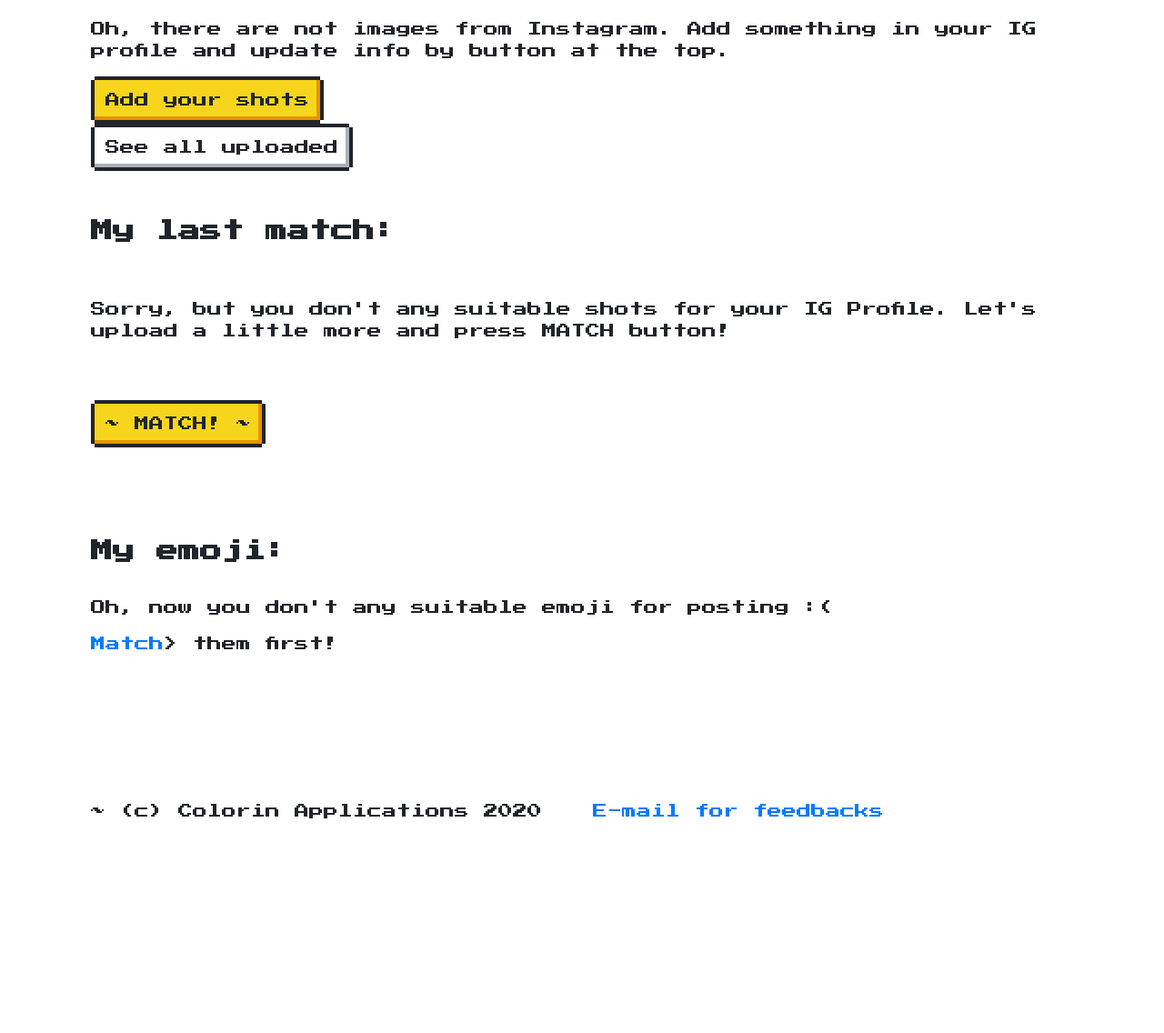
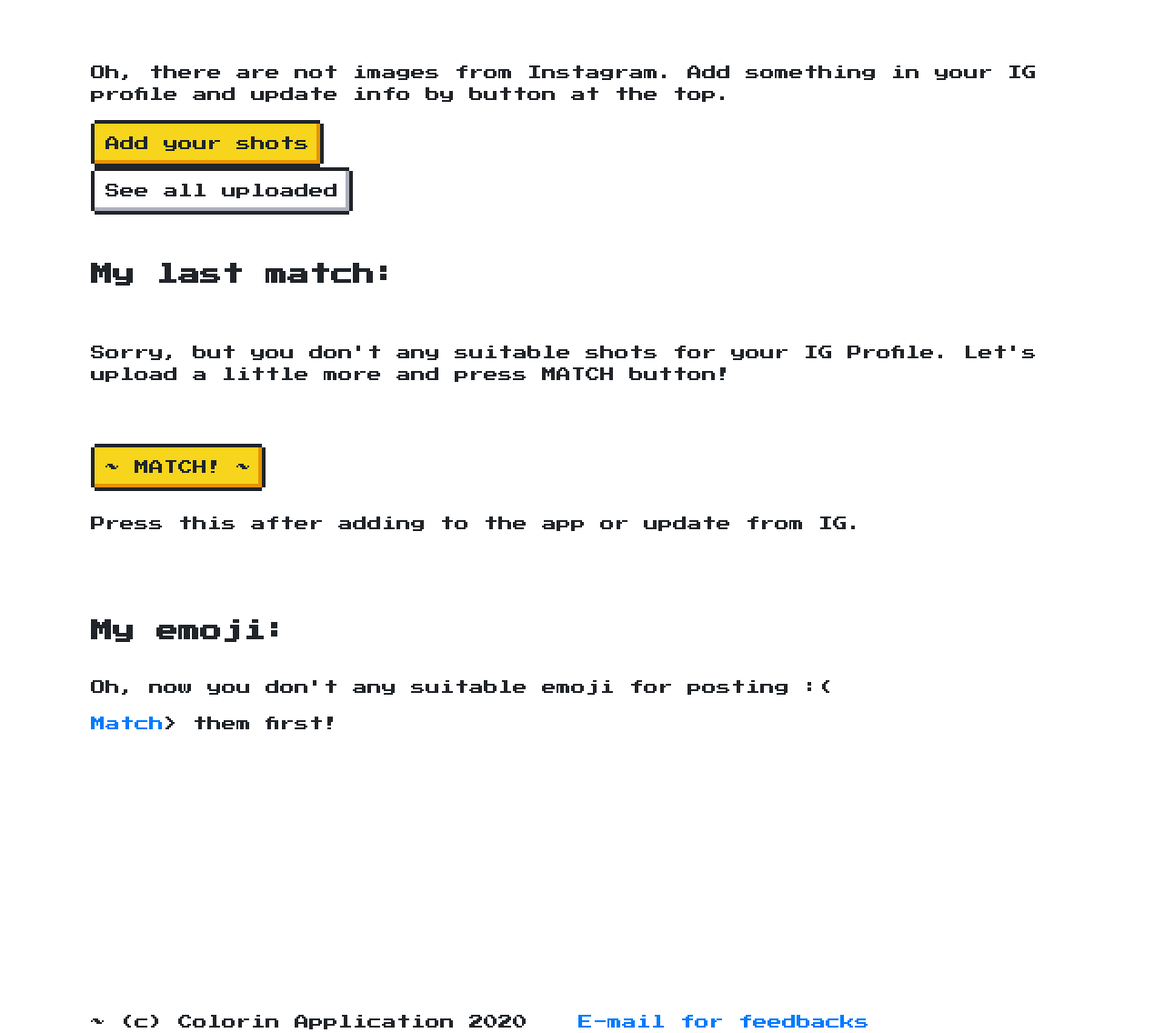
Before and after one commit to ksradau/colorin, a Python web app: template src/apps/colorin/jinja2/colorin/index.html in a window 1280 px wide. Shown: the part 322-1458 px from the top of the page at 91% size. Before the commit the page ends 1222 px from the top, so only its background shows below. Run offline with Jinja, Linux system fonts and the light colour scheme; the template is opened without the code that fills it, so the values that code supplies are empty; some libraries are stand-ins or nearby versions.

Commit message:
Working on templates

```diff
--- a/src/apps/colorin/jinja2/colorin/index.html
+++ b/src/apps/colorin/jinja2/colorin/index.html
@@ -18,10 +18,12 @@
 {% if inst_full_name %}
 <p>Full Name: {{ inst_full_name | safe }}</p>
 {% endif %}
+<br/><br/>
 
 {% if not instagram_photo_list %}
 <p>Oh, there are not images from Instagram. Add something in your IG profile and update info by button at the top.</p>
 {% else %}
+<p>My IG photo:</p>
 {% for item in instagram_photo_list %}
             <a href="{{ item.photo.url }}"><img src="{{ item.photo.url }}" height="200px"></a>
 {% endfor %}
@@ -37,6 +39,7 @@
 {% if not uploaded_photo_match_list %}
 <p>Sorry, but you don't any suitable shots for your IG Profile. Let's upload a little more and press MATCH button!</p>
 {% else %}
+<p>Here see only suitable for your Inst images</p>
 {% for item in uploaded_photo_match_list %}
             <a href="{{ item.photo.url }}"><img src="{{ item.photo.url }}" height="200px"></a>
 {% endfor %}
@@ -44,6 +47,7 @@
 {% endif %}
 <br/><br/>
 <a class="nes-btn is-warning" href="{{ url('colorin:match') }}">~ MATCH! ~</a><br/><br/>
+<p>Press this after adding to the app or update from IG.</p>
 
 
 <br/><br/><br/>
--- a/src/project/jinja2/base.html
+++ b/src/project/jinja2/base.html
@@ -38,7 +38,7 @@
 </main>
 
 <footer>
-    <p><br/><br/><br/><br/><br/><br/>~ (c) Colorin Applications 2020 </p>
+    <p><br/><br/><br/><br/><br/><br/><br/><br/><br/><br/><br/><br/>~ (c) Colorin Application 2020 </p>
     <p><a href="mailto:sushei.ekaterina@gmail.com">E-mail for feedbacks</a></p>
 </footer>
 </body>
```
